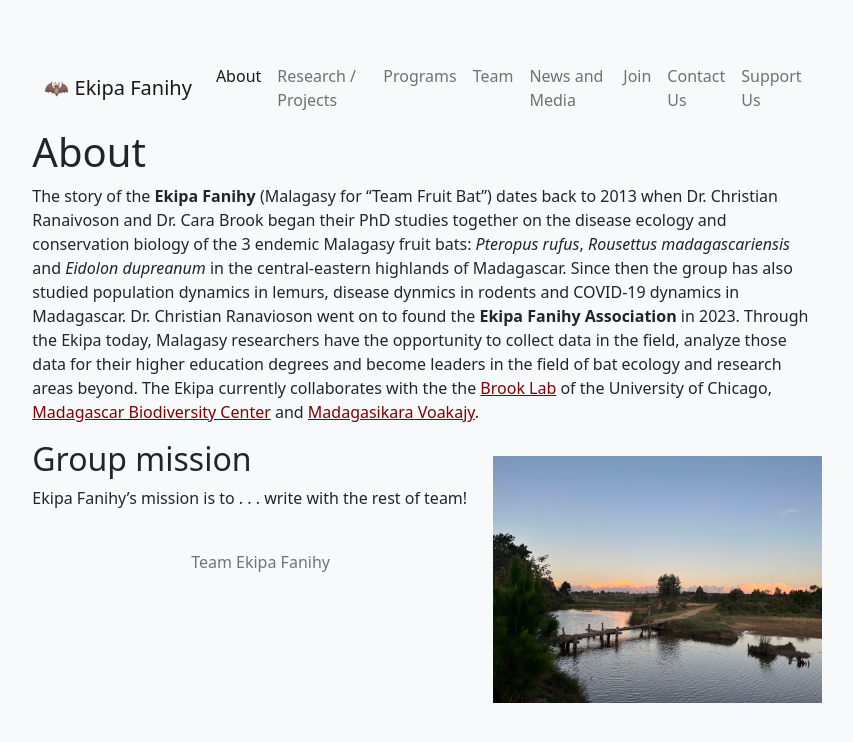
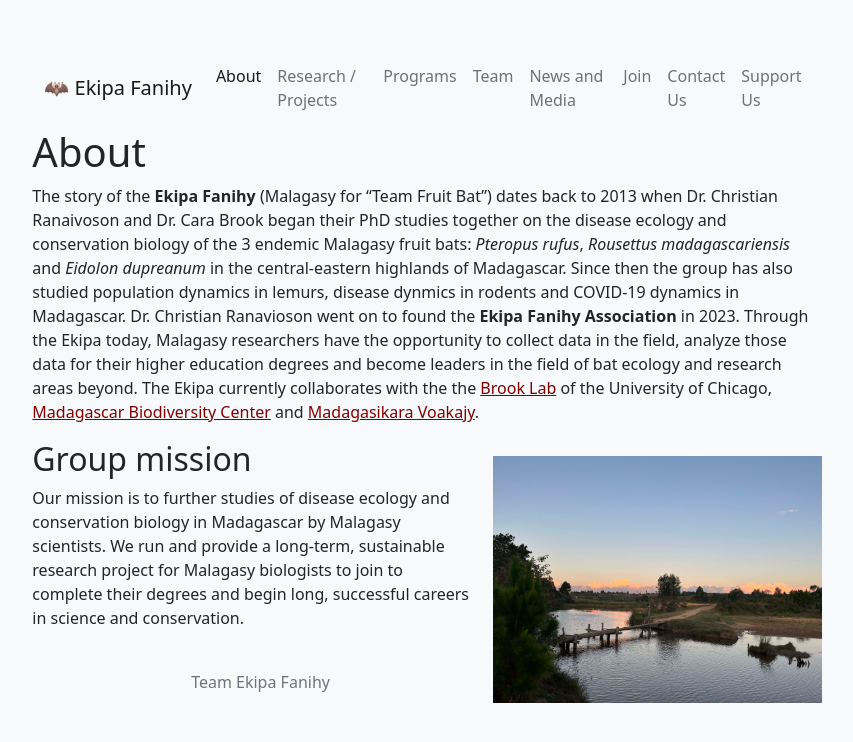
Before and after one commit to brooklabteam/www-ekipafanihy, a Jekyll site: the page built from about.md, in a window 1280 px wide. Shown: the top 742 px of the page, without its empty margins (213-1066 px from the left). Built offline with Jekyll 4.4.1, drawn with Linux system fonts in a browser that asks for light colours.

Commit message:
added temporary group mission

```diff
--- a/about.md
+++ b/about.md
@@ -11,4 +11,4 @@ The story of the **Ekipa Fanihy** (Malagasy for "Team Fruit Bat") dates back  to
 
 <h2>Group mission</h2>
 
-Ekipa Fanihy's mission is to . . . write with the rest of team!
+Our mission is to further studies of disease ecology and conservation biology in Madagascar by Malagasy scientists. We run and provide a long-term, sustainable research project for Malagasy biologists to join to complete their degrees and begin long, successful careers in science and conservation.
```
